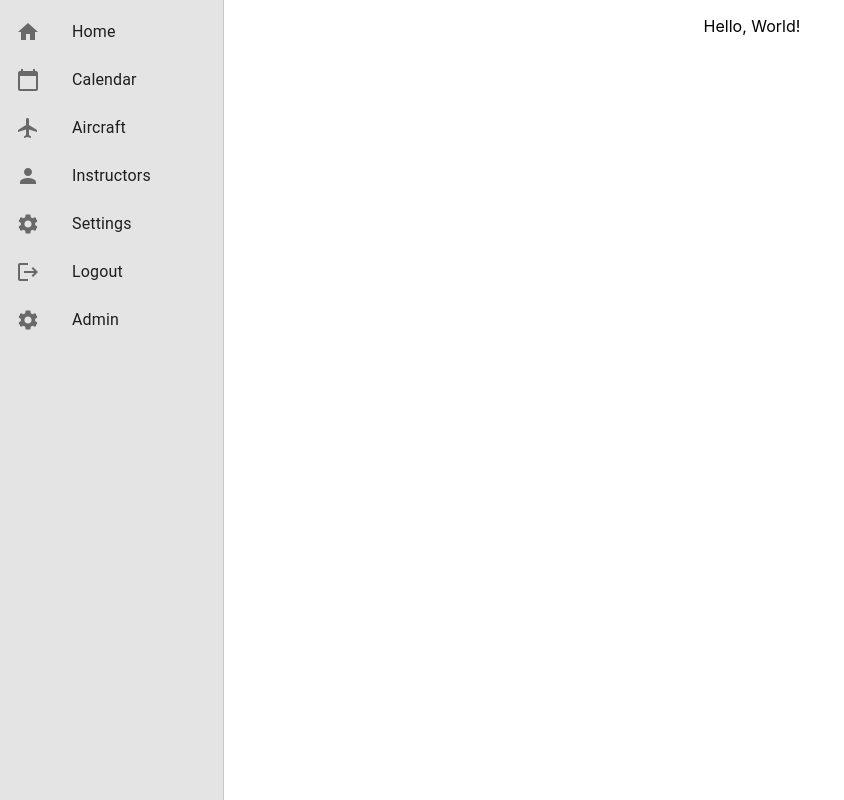
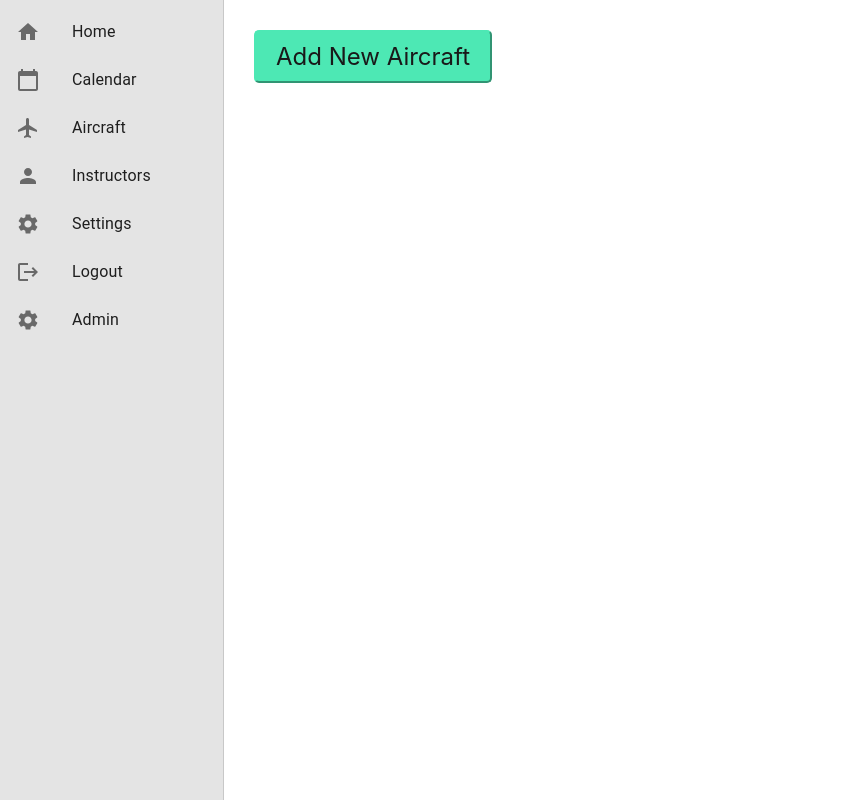
Before and after one commit to jaspersuiter/SkyChart-Frontend, a React (Create React App) app: page /admin in a window 1280 px wide. Shown: the whole page, without its empty margins (0-844 px from the left). Built offline with nearby package versions, Linux system fonts and the light colour scheme.

Commit message:
Added a Button to the Admin Page, and added Appropriate css Styling

```diff
--- a/src/Admin/Admin.css
+++ b/src/Admin/Admin.css
@@ -5,3 +5,13 @@
     align-items: flex-start;
     gap: var(--none, 0px);
 }
+
+.main-content{
+    display: flex;
+    padding: 30px;
+    justify-content: start;
+    flex-direction: column;
+    align-items: flex-start;
+    gap: 30px;
+    flex-grow: 1
+}
--- a/src/Admin/Admin.tsx
+++ b/src/Admin/Admin.tsx
@@ -1,3 +1,4 @@
+import PrimaryButton from "../Buttons/PrimaryButton";
 import StaticSidebar from "../Sidebar/Sidebar";
 import './Admin.css'
 
@@ -8,8 +9,8 @@ function Admin() {
 
         <div className="mainpage">
             <StaticSidebar/>
-            <div>
-                <p>Hello, World!</p>
+            <div className="main-content">
+                <PrimaryButton text="Add New Aircraft"/>
             </div>
         </div>
     );
```
